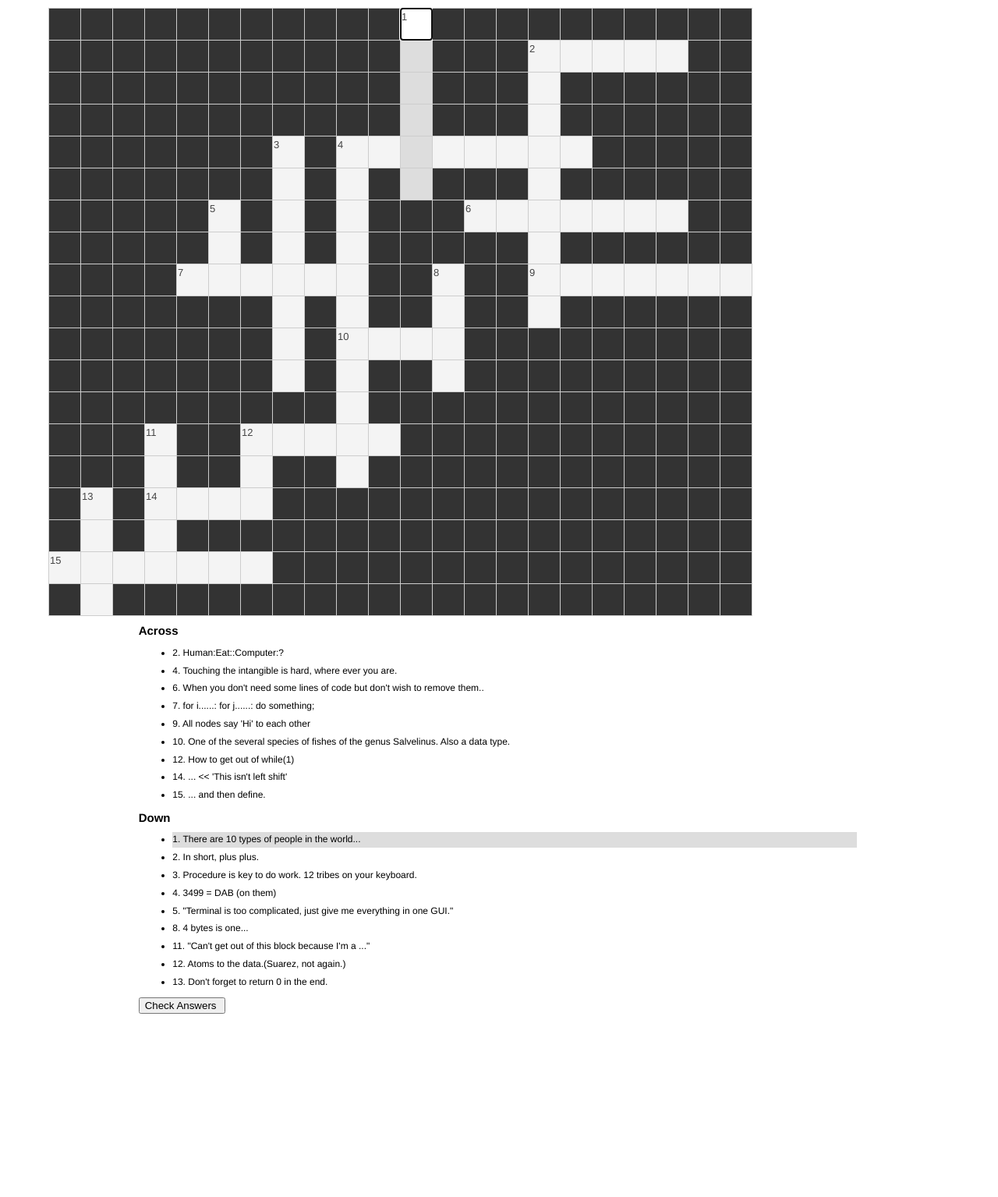
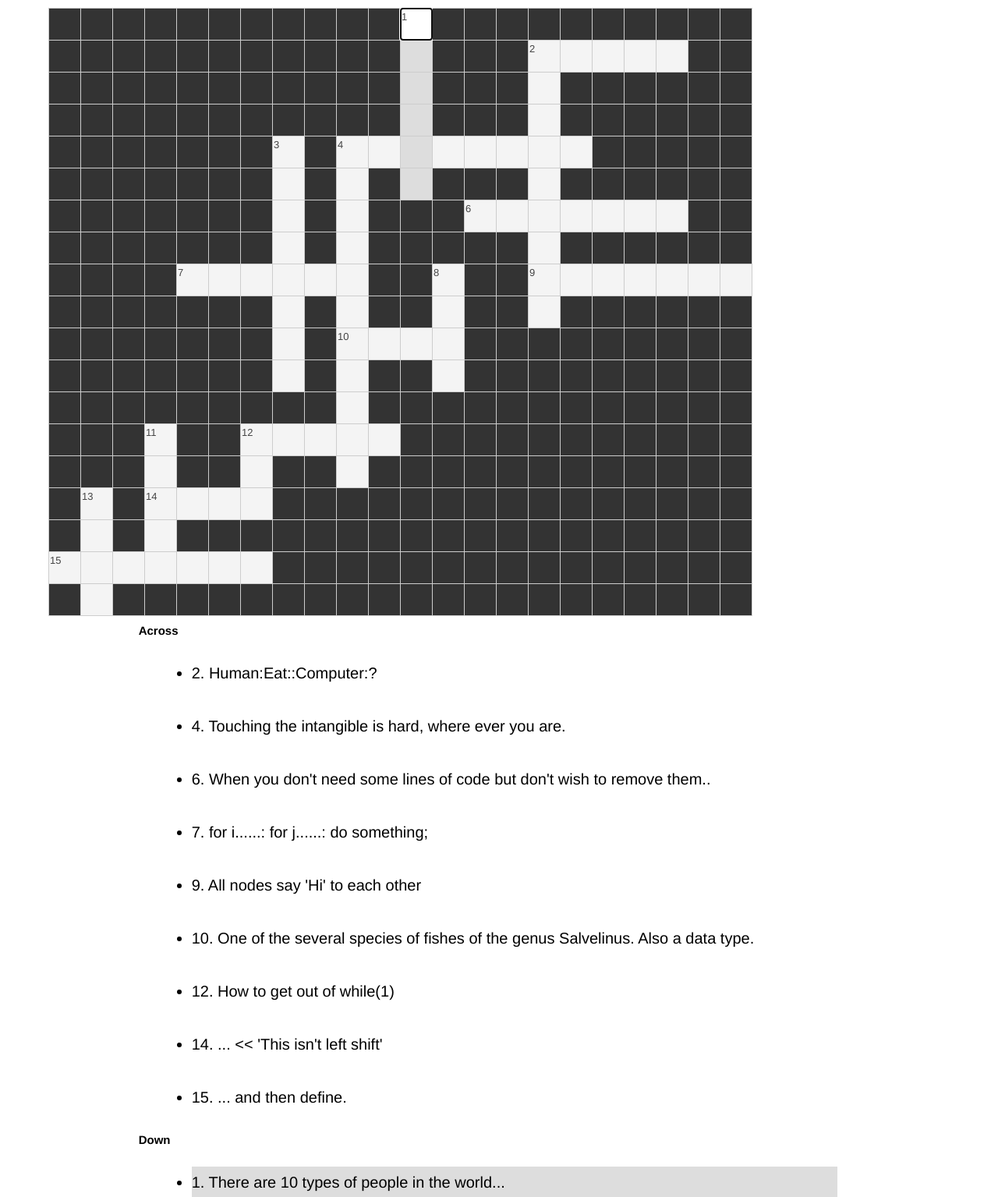
Before and after one commit to csea-nitc/threads-website, a PHP site: page /crossword.php in a window 1280 px wide. Shown: the top 1535 px of the page at 78% size. Before the commit the page ends 1300 px from the top, so only its background shows below. Run offline with PHP 8.4, Linux system fonts and the light colour scheme.

Commit message:
site credits not complete

```diff
--- a/crossword.php
+++ b/crossword.php
@@ -92,9 +92,9 @@
 }
 
 		#puzzle-clues li{
-			font-size: 1.2em;
-			margin: .3em;
-			line-height: 1.6em;
+			font-size: 2em;
+			margin: 1.4em;
+			line-height: 2em;
 		}
 
 	</style>
--- a/crosswordchecker.php
+++ b/crosswordchecker.php
@@ -2,7 +2,9 @@
 $ans=$_POST["ans"];
 
 //add answer here
-if($ans=="")
+if($ans=="biinputnnacfhardwarueyenxcommentcaenestedwnetworkieotocharnidmlbreakoilncoutzadeclarec")
+
+
 {echo "correct";}
 else{
 echo "wrong";
--- a/js/script.js
+++ b/js/script.js
@@ -106,7 +106,7 @@
 					startx: 10,
 					starty: 5
 				},
-
+/*
 {
 					clue: '"Terminal is too complicated, just give me everything in one GUI." ',
 					answer: "ccc",
@@ -114,7 +114,7 @@
 					orientation: "down",
 					startx: 6,
 					starty: 7
-				},
+				},*/
 {
 					clue: "4 bytes is one...",
 					answer: "cccc",
@@ -136,7 +136,7 @@
 
 {
 					clue: "\"Can't get out of this block because I'm a ...\"",
-					answer: "cccc",
+					answer: "ccccc",
 					position: 11,
 					orientation: "down",
 					startx: 4,
```
